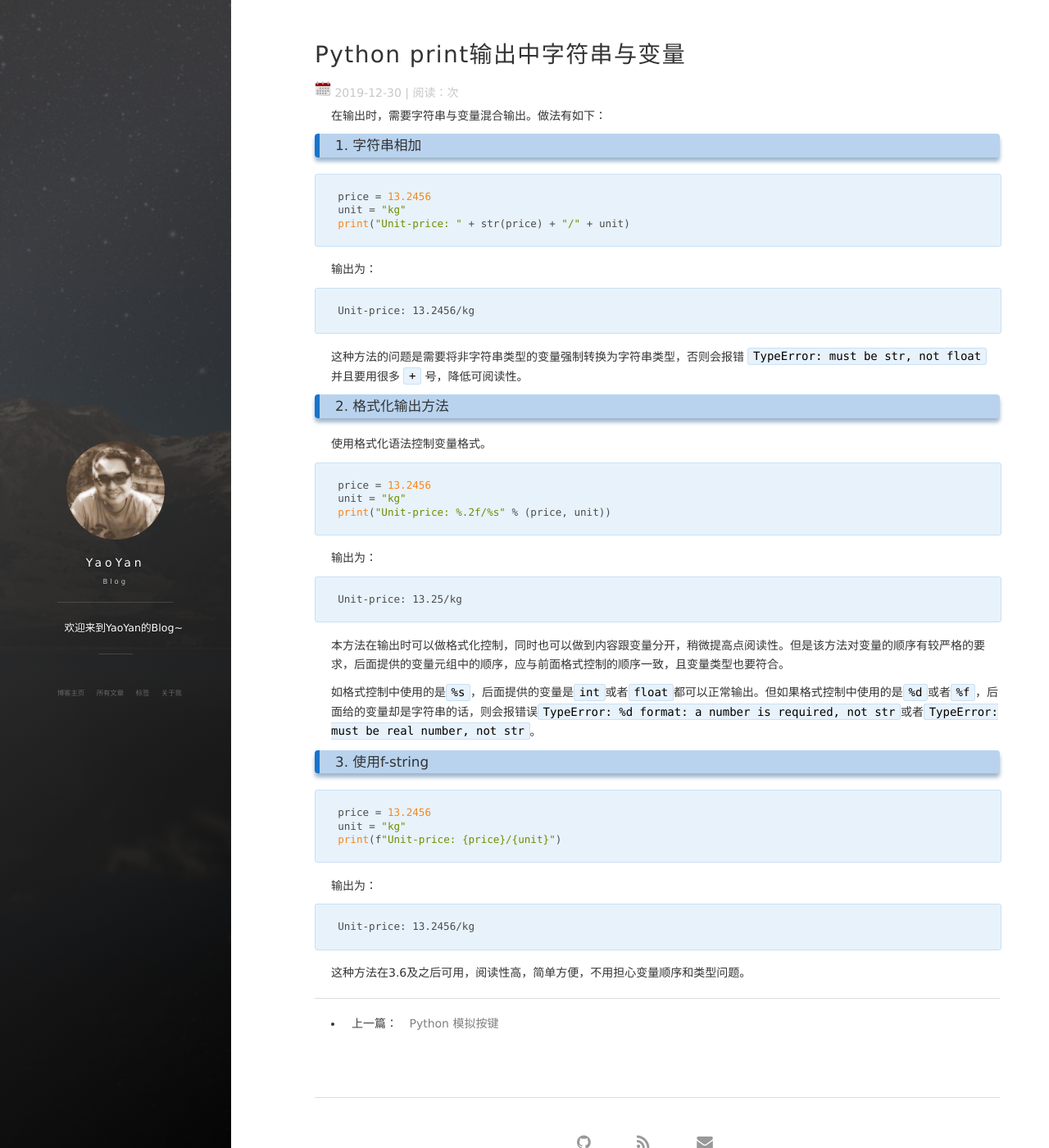
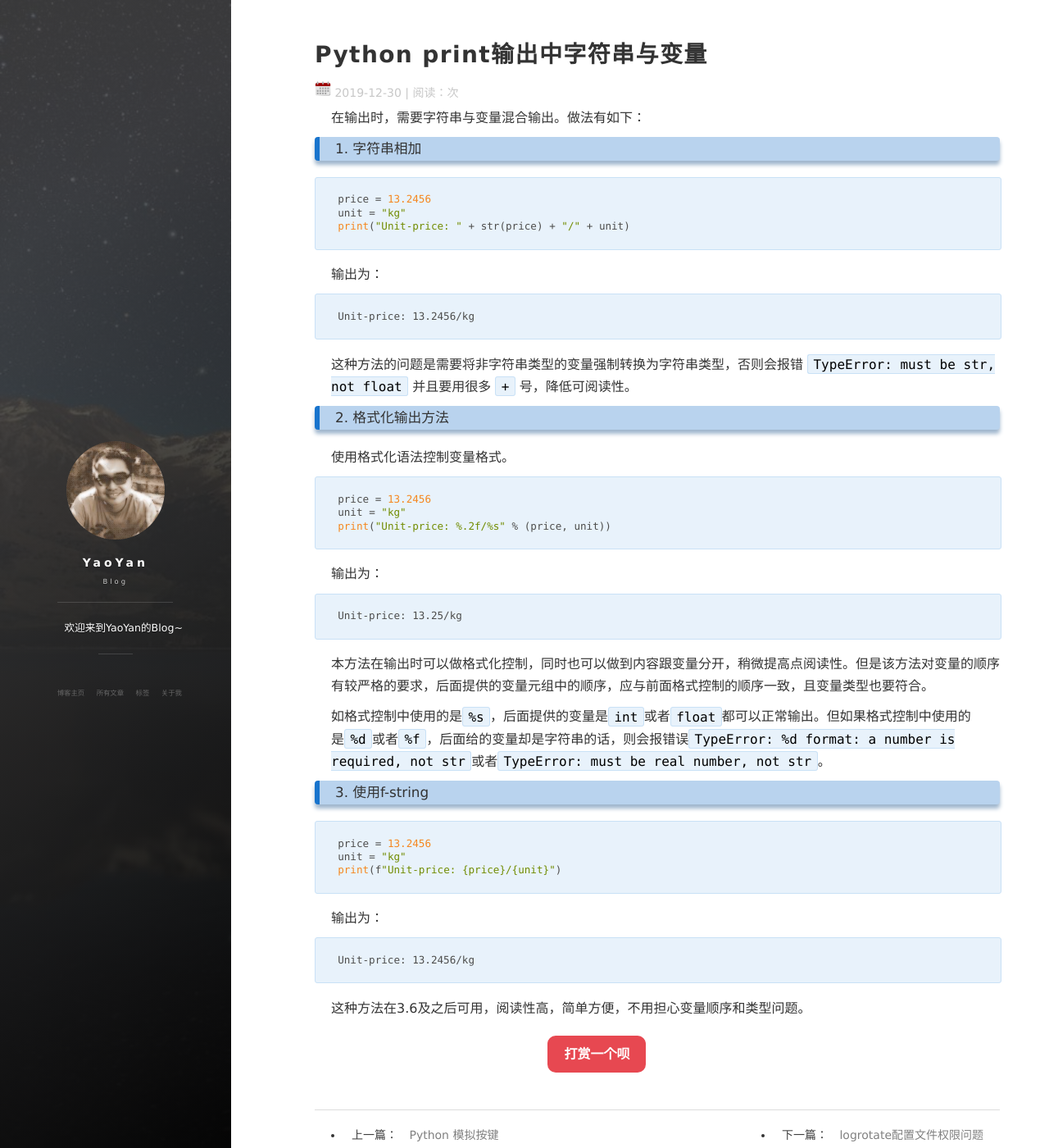
Before and after one commit to yaoyan84/yaoyan84.github.io, a Jekyll site: the page built from _posts/2019-12-30-python-print.md, in a window 1280 px wide and 1400 px high. Shown: the whole window at 82% size. Built offline with Jekyll 4.4.1, drawn with Linux system fonts in a browser that asks for light colours; nearby versions of some CDN libraries; comment, search, counter and statistics services are not loaded.

```diff
--- a/Gemfile
+++ b/Gemfile
@@ -2,3 +2,4 @@ source 'https://rubygems.org'
 gem 'jekyll'
 gem 'redcarpet'
 gem 'jekyll-paginate'
+gem 'jekyll-sitemap'
--- a/_includes/comments.html
+++ b/_includes/comments.html
@@ -1,6 +1,11 @@
 <section class="post-comments">
 
-  {% if site.comment.disqus %}
+  {% if site.comment.uyan %}
+    <div id="uyan_frame"></div>
+
+    <script type="text/javascript" src="http://v2.uyan.cc/code/uyan.js?uid="+'{{ site.comment.uyan }}'></script>
+
+  {% elsif site.comment.disqus %}
     <div id="disqus_thread"></div>
     <script>
 
@@ -8,7 +13,6 @@
         this.page.url = "{{ page.url | prepend: site.baseurl | prepend: site.url }}";
         this.page.identifier = "{{ page.url }}";
     };
-
     var disqus_shortname = '{{ site.comment.disqus }}';
 
     (function() { // DON'T EDIT BELOW THIS LINE
@@ -20,21 +24,22 @@
     </script>
     <noscript>要查看<a href="http://disqus.com/?ref_noscript"> Disqus </a>评论，请启用 JavaScript</noscript>
 
-  {% elsif site.comment.duoshuo %}
-    <div class="ds-thread" data-thread-key="{{ page.url }}" data-title="{{ page.title }}" data-url="{{ page.url | prepend: site.baseurl | prepend: site.url }}"></div>
 
-    <script type="text/javascript">
-        var duoshuoQuery = {short_name:"{{ site.comment.duoshuo }}"};
-        (function() {
-            var ds = document.createElement('script');
-            ds.type = 'text/javascript';ds.async = true;
-            ds.src = (document.location.protocol == 'https:' ? 'https:' : 'http:') + '//static.duoshuo.com/embed.js';
-            ds.charset = 'UTF-8';
-            (document.getElementsByTagName('head')[0] || document.getElementsByTagName('body')[0]).appendChild(ds);
-        })();
+  {% elsif site.comment.gitment %}
+    <div id="gitmentContainer"></div>
+    <link rel="stylesheet" href="https://imsun.github.io/gitment/style/default.css">
+    <script src="https://imsun.github.io/gitment/dist/gitment.browser.js"></script>
+    <script>
+    var gitment = new Gitment({
+        owner: 'leopardpan',
+        repo: 'https://github.com/leopardpan/leopardpan.github.io',
+        oauth: {
+            client_id: 'e6985f41e0e58342914c',
+            client_secret: '5a3d118560cb291bcde05eda2f8e854f95b53db0',
+        },
+    });
+    gitment.render('gitmentContainer');
     </script>
   {% endif %}
 
-
-
 </section>
--- a/_includes/footer.html
+++ b/_includes/footer.html
@@ -4,42 +4,70 @@
         <nav class="cover-navigation navigation--social">
           <ul class="navigation">
 
+          {% if site.social.github %}
+          <!-- Github -->
+          <li class="navigation__item_social">
+            <a href="https://github.com/{{site.social.github}}" title="@{{site.social.github}} 的 Github" target="_blank">
+              <div class="footer-social-icon" style="background:url(/images/github.png);"></div>
+            </a>
+          </li>
+          {% endif %}
+
+          {% if site.social.zhihu %}
+          <!-- Zhihu -->
+          <li class="navigation__item_social">
+            <a href="https://www.zhihu.com/people/{{site.social.zhihu}}" title="@{{site.social.zhihu}}" target="_blank">
+              <div class="footer-social-icon" style="background:url(/images/zhihu.png);"></div>
+            </a>
+          </li>
+
+          {% endif %}
+
+          {% if site.social.juejin %}
+          <!-- Zhihu -->
+          <li class="navigation__item_social">
+            <a href="https://juejin.im/user/{{site.social.juejin}}" title="@{{site.social.juejin}}" target="_blank">
+              <div class="footer-social-icon" style="background:url(/images/juejin.png);"></div>
+            </a>
+          </li>
+
+          {% endif %}
+
+          {% if site.social.jianshu %}
+          <!-- Zhihu -->
+          <li class="navigation__item_social">
+            <a href="https://www.jianshu.com/u/{{site.social.jianshu}}" title="@{{site.social.jianshu}}" target="_blank">
+              <div class="footer-social-icon" style="background:url(/images/jianshu.png);"></div>
+            </a>
+          </li>
+
+          {% endif %}
+
           {% if site.social.weibo %}
           <!-- Weibo -->
           <li class="navigation__item_social">
             <a href="http://weibo.com/{{site.social.weibo}}" title="@{{site.social.weibo}} 的微博" target="_blank">
-              <i class='social fa fa-weibo fa-2x'></i>
-              <span class="label">Weibo</span>
+              <div class="footer-social-icon" style="background:url(/images/weibo.png);"></div>
             </a>
           </li>
           {% endif %}
 
-          {% if site.social.github %}
-          <!-- Github -->
-          <li class="navigation__item_social">
-            <a href="https://github.com/{{site.social.github}}" title="@{{site.social.github}} 的 Github" target="_blank">
-              <i class='social fa fa-github fa-2x'></i>
-              <span class="label">Github</span>
-            </a>
-          </li>
-          {% endif %}
 
           {% if site.social.twitter %}
           <!-- Twitter -->
           <li class="navigation__item_social">
             <a href="http://twitter.com/{{site.social.twitter}}" title="@{{site.social.twitter}}" target="_blank">
-              <i class='social fa fa-twitter fa-2x'></i>
-              <span class="label">Twitter</span>
+              <div class="footer-social-icon" style="background:url(/images/twitter.png);"></div>
             </a>
           </li>
           {% endif %}
 
-          {% if site.social.gplus %}
-          <!-- Google Plus -->
+
+          {% if site.social.mail %}
+          <!-- Email -->
           <li class="navigation__item_social">
-            <a href="https://plus.google.com/{{site.social.gplus}}" rel="author" title="Google+" target="_blank">
-              <i class='social fa fa-google-plus-square fa-2x'></i>
-              <span class="label">Google Plus</span>
+            <a href="mailto:{{site.social.mail}}" title="Contact me">
+              <div class="footer-social-icon" style="background:url(/images/email.png);"></div>
             </a>
           </li>
           {% endif %}
@@ -47,20 +75,10 @@
           <!-- RSS -->
           <li class="navigation__item_social">
             <a href="/feed.xml" rel="author" title="RSS" target="_blank">
-              <i class='social fa fa-rss fa-2x'></i>
+              <div class="footer-social-icon" style="background:url(/images/rss.png);"></div>
               <span class="label">RSS</span>
             </a>
           </li>
-
-          {% if site.social.mail %}
-          <!-- Email -->
-          <li class="navigation__item_social">
-            <a href="mailto:{{site.social.mail}}" title="Contact me">
-              <i class='social fa fa-envelope fa-2x'></i>
-              <span class="label">Email</span>
-            </a>
-          </li>
-          {% endif %}
 
           </ul>
         </nav>
@@ -69,7 +87,7 @@
 
         <div class = "footer_div">
            <p class="copyright text-muted">
-            Copyright &copy; {{ site.title }} {{ site.time | date: '%Y' }} Theme by <a href="http://baixin.io/">leopardpan</a> |
+            Copyright &copy; {{ site.title }} {{ site.time | date: '%Y' }} Theme by <a href="http://leopardpan.github.io/">leopardpan</a> |
             <iframe
                 style="margin-left: 2px; margin-bottom:-5px;"
                 frameborder="0" scrolling="0" width="91px" height="20px"
--- a/_includes/new-old.html
+++ b/_includes/new-old.html
@@ -1,4 +1,64 @@
 <section>
+
+            <div class="content-play">
+              <p><a href="javascript:void(0)" onclick="dashangToggle()" class="dashang" title="打赏，支持一下">打赏一个呗</a></p>
+              <div class="hide_box-play"></div>
+              <div class="shang_box-play">
+                <a class="shang_close-play" href="javascript:void(0)" onclick="dashangToggle()" title="关闭"><img src="/images/payimg/close.jpg" alt="取消" /></a>
+                <div class="shang_tit-play">
+                  <p>感谢您的支持，我会继续努力的!</p>
+                </div>
+                <div class="shang_payimg">
+                    <img src="/images/payimg/alipayimg.jpg" alt="扫码支持" title="扫一扫" />
+                </div>
+              <div class="shang_payimg">
+                    <img src="/images/payimg/weipayimg.jpg" alt="扫码支持" title="扫一扫" />
+                </div>
+                <div class="pay_explain">扫码打赏，你说多少就多少</div>
+                <div class="shang_payselect">
+                  <div class="pay_item checked" data-id="alipay">
+                    <span class="pay_logo"><img src="/images/payimg/alipay.jpg" alt="支付宝" /></span>
+                  </div>
+                  <div class="pay_item" data-id="weipay">
+                    <span class="pay_logo"><img src="/images/payimg/wechat.jpg" alt="微信" /></span>
+                  </div>
+                </div>
+                <div class="shang_info-play">
+                  <p>打开<span id="shang_pay_txt">支付宝</span>扫一扫，即可进行扫码打赏哦</p>
+                </div>
+              </div>
+            </div>
+            <script type="text/javascript">
+            function dashangToggle(){
+              $(".hide_box-play").fadeToggle();
+              $(".shang_box-play").fadeToggle();
+            }
+            </script>
+
+            <div style="text-align:center;margin:50px 0; font:normal 14px/24px 'MicroSoft YaHei';"></div>
+
+            <style type="text/css">
+              .content-play{width:80%;margin-top: 20px;margin-bottom: 10px;height:40px;}
+              .hide_box-play{z-index:999;filter:alpha(opacity=50);background:#666;opacity: 0.5;-moz-opacity: 0.5;left:0;top:0;height:99%;width:100%;position:fixed;display:none;}
+              .shang_box-play{width:540px;height:540px;padding:10px;background-color:#fff;border-radius:10px;position:fixed;z-index:1000;left:50%;top:50%;margin-left:-280px;margin-top:-280px;border:1px dotted #dedede;display:none;}
+              .shang_box-play img{border:none;border-width:0;}
+              .dashang{display:block;width:100px;margin:5px auto;height:25px;line-height:25px;padding:10px;background-color:#E74851;color:#fff;text-align:center;text-decoration:none;border-radius:10px;font-weight:bold;font-size:16px;transition: all 0.3s;}
+              .dashang:hover{opacity:0.8;padding:15px;font-size:18px;}
+              .shang_close-play{float:right;display:inline-block;
+                margin-right: 10px;margin-top: 20px;
+              }
+              .shang_logo{display:block;text-align:center;margin:20px auto;}
+              .shang_tit-play{width: 100%;height: 75px;text-align: center;line-height: 66px;color: #a3a3a3;font-size: 16px;background: url('/images/payimg/cy-reward-title-bg.jpg');font-family: 'Microsoft YaHei';margin-top: 7px;margin-right:2px;}
+              .shang_tit-play p{color:#a3a3a3;text-align:center;font-size:16px;}
+              .shang_payimg{width:140px;padding:10px;padding-left: 80px; /*border:6px solid #EA5F00;**/margin:0 auto;border-radius:3px;height:140px;display:inline-block;}
+              .shang_payimg img{display:inline-block;margin-right:10px;float:left;text-align:center;width:140px;height:140px; }
+              .pay_explain{text-align:center;margin:10px auto;font-size:12px;color:#545454;}
+              .shang_payselect{text-align:center;margin:0 auto;margin-top:40px;cursor:pointer;height:60px;width:500px;margin-left:110px;}
+              .shang_payselect .pay_item{display:inline-block;margin-right:140px;float:left;}
+              .shang_info-play{clear:both;}
+              .shang_info-play p,.shang_info-play a{color:#C3C3C3;text-align:center;font-size:12px;text-decoration:none;line-height:2em;}
+            </style>
+
        <ul class="pager">
         {% if page.previous.url %}
         <li class="previous">
--- a/css/main.css
+++ b/css/main.css
@@ -111,10 +111,12 @@ h1 {
   font-size: 2.0em;
   line-height: 1.2em;
   letter-spacing: .05em;
+  font-weight: bold;
 }
 
 h2 {
   font-size: 1.5em;
+  font-weight: bold;
   /*background:#B9D3EE;*/
   /*text-align: center;*/
 }
@@ -146,6 +148,7 @@ p {
   margin-top: 5px;
   line-height: 1.7em;
   padding-left: 20px;
+  font-size: 16px;
 }
 
 strong {
@@ -319,6 +322,13 @@ img::-moz-selection {
     float:left;
   }
 }
+
+.footer-social-icon {
+  width: 30px;
+  height: 30px;
+  background-size: 15px;
+}
+
 /*pager end----------------*/
 
   .date,
@@ -341,7 +351,7 @@ img::-moz-selection {
   }
 
   .excerpt {
-    border-left: 3px solid #458B74;
+    border-left: 3px solid #12B2F8;
     margin: 0;
     margin-right: 10px;
     font-size: .9em;
@@ -644,7 +654,7 @@ img::-moz-selection {
     font-size: 1.0em;
     height: 30px;
     margin-left: 20px;
-    color: #458B74;
+    color: #1289F8;
   }
 
   .btn-secondary {
@@ -741,7 +751,7 @@ img::-moz-selection {
 
   .navigation__item_social {
     display: inline-block;
-    margin-right: 20px;
+    /*margin-right: 20px;*/
     width: 50px;
   }
   .navigation__item_social a {
@@ -811,6 +821,8 @@ img::-moz-selection {
   .post-list li {
     margin: 0 0 2.2em 0;
     float: left;
+    width: 100%;
+    border-radius: 8px;
 
     -moz-box-shadow:4px 4px 4px #efefef,
     -4px -4px 4px #efefef,
```
Also changed, not shown: _includes/head.html (+9 -1 lines), _posts/2020-05-31-logrotate.conf-bad-file-mode.md (added, +26 -0 lines), Gemfile.lock, _includes/external.html (line endings or trailing spaces).
